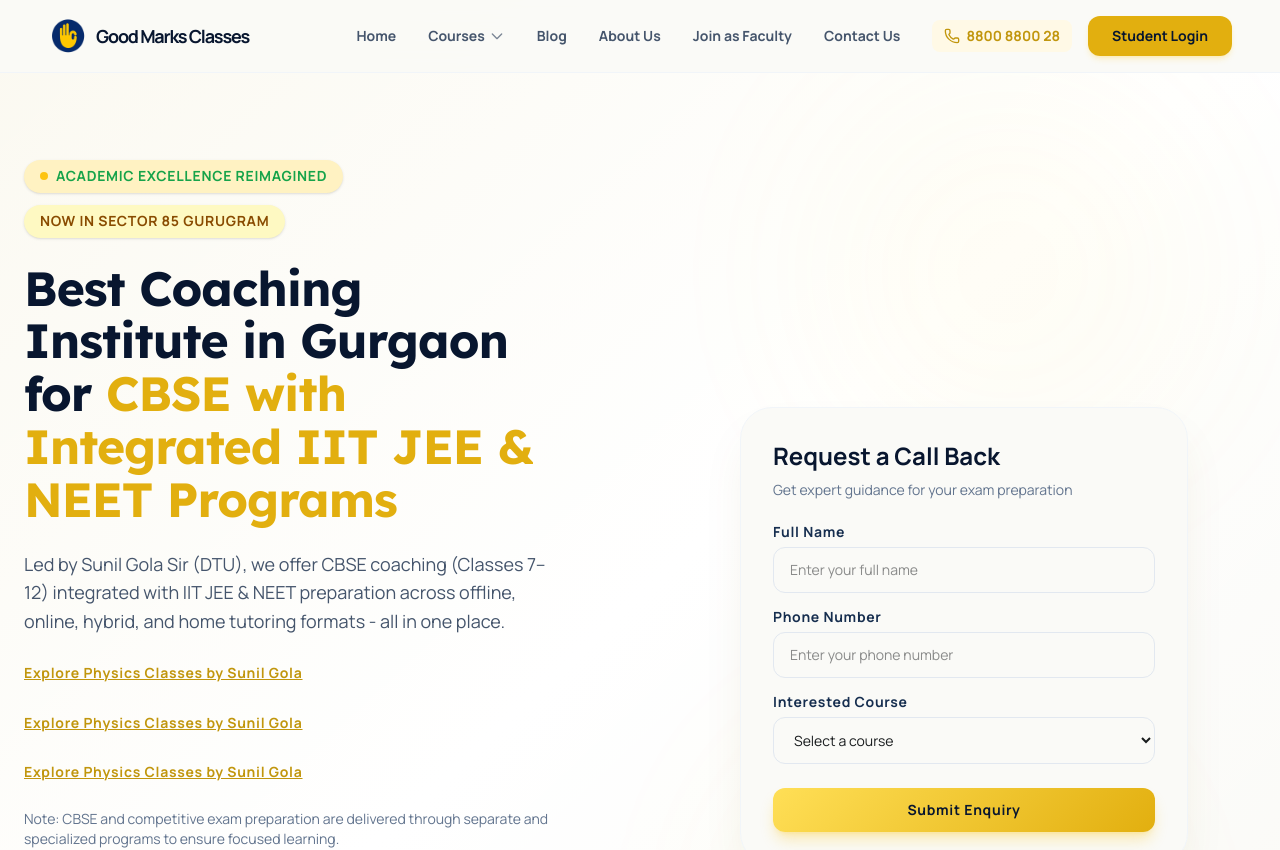
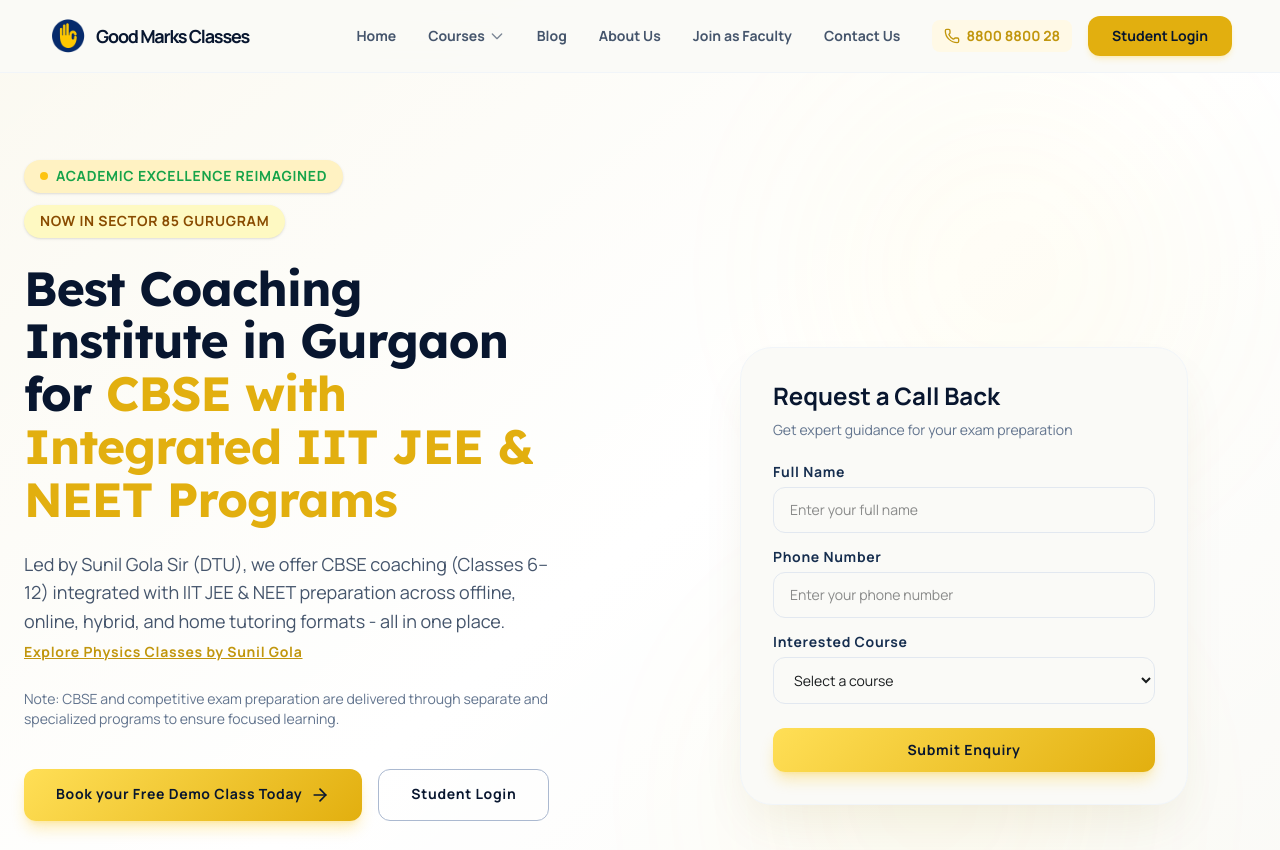
Before and after one commit to team229/goodmarkswebsite, a React (Vite) app: page / in a window 1280 px wide. Shown: the top 850 px of the page. Built offline with nearby package versions, Linux system fonts and the light colour scheme.

Commit message:
Ensure single physics classes link rendering in home hero (#16)

```diff
--- a/src/pages/Home.tsx
+++ b/src/pages/Home.tsx
@@ -139,19 +139,7 @@
                   Best Coaching Institute in Gurgaon for <span className="text-transparent bg-clip-text bg-gradient-to-r from-primary-600 to-primary-600">CBSE with Integrated IIT JEE & NEET Programs</span>
                 </h1>
                 <p className="font-body-lg text-slate-600 max-w-xl text-lg leading-relaxed">
-                  Led by Sunil Gola Sir (DTU), we offer CBSE coaching (Classes 7–12) integrated with IIT JEE & NEET preparation across offline, online, hybrid, and home tutoring formats - all in one place.
-                </p>
-                <p className="max-w-xl">
-                  <Link to="/physics-classes-sunil-gola" className="text-primary-700 font-label-bold underline hover:text-primary-800 transition-colors">
-                    Explore Physics Classes by Sunil Gola
-                  </Link>
-                </p>
-                <p className="max-w-xl">
-                  <Link to="/physics-classes-sunil-gola" className="text-primary-700 font-label-bold underline hover:text-primary-800 transition-colors">
-                    Explore Physics Classes by Sunil Gola
-                  </Link>
-                </p>
-                <p className="max-w-xl">
+                  Led by Sunil Gola Sir (DTU), we offer CBSE coaching (Classes 6–12) integrated with IIT JEE & NEET preparation across offline, online, hybrid, and home tutoring formats - all in one place.{' '}
                   <Link to="/physics-classes-sunil-gola" className="text-primary-700 font-label-bold underline hover:text-primary-800 transition-colors">
                     Explore Physics Classes by Sunil Gola
                   </Link>
```
